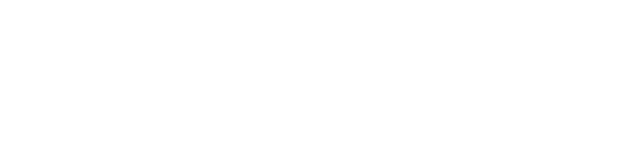
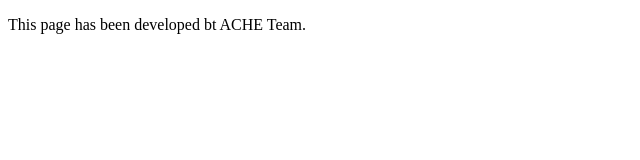
Before and after one commit to work-notebook/Study, a plain HTML site: page index.html in a window 1280 px wide. Shown: the whole page, without its empty margins (0-640 px from the left). Drawn offline with Linux system fonts and the light colour scheme.

Commit message:
feat(about): Added About Message.

```diff
--- a/index.html
+++ b/index.html
@@ -5,6 +5,6 @@
     <title>Welcome</title>
 </head>
 <body>
-
+<p>This page has been developed bt ACHE Team.</p>
 </body>
 </html>
```
